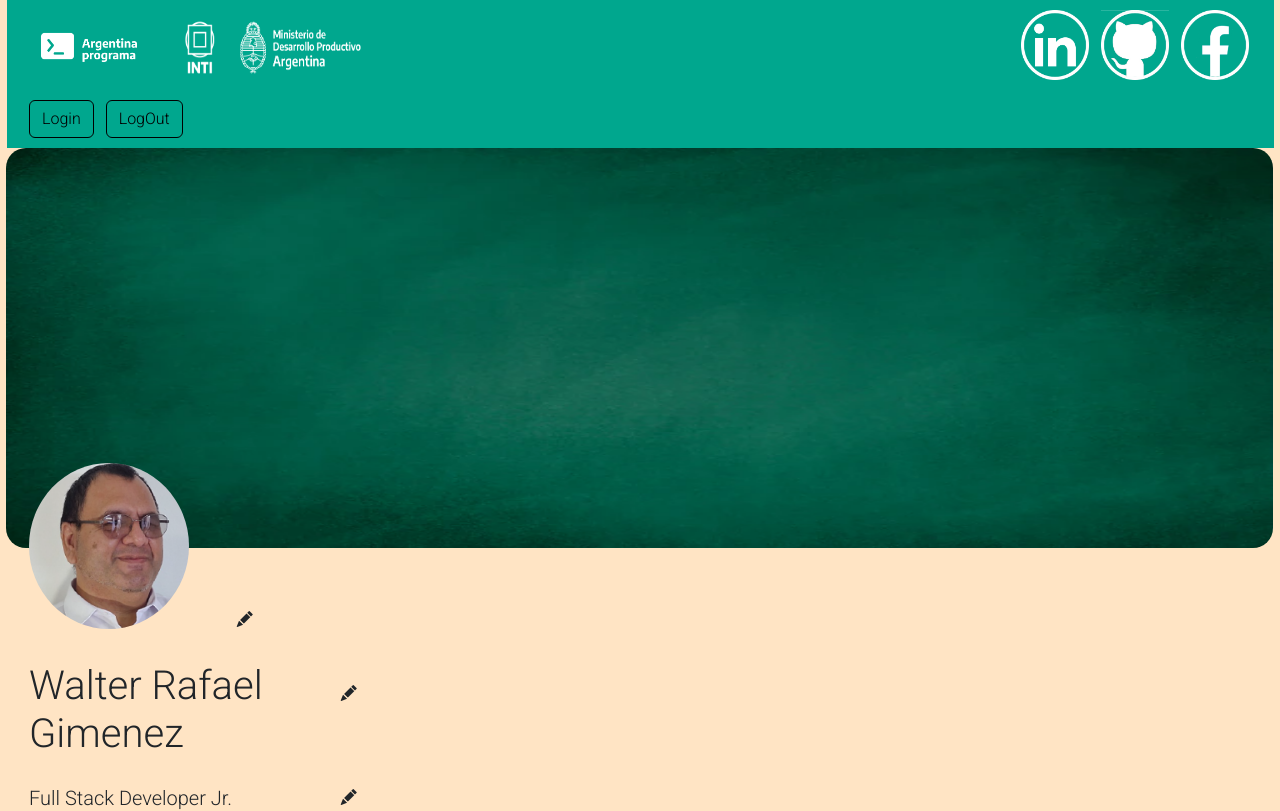
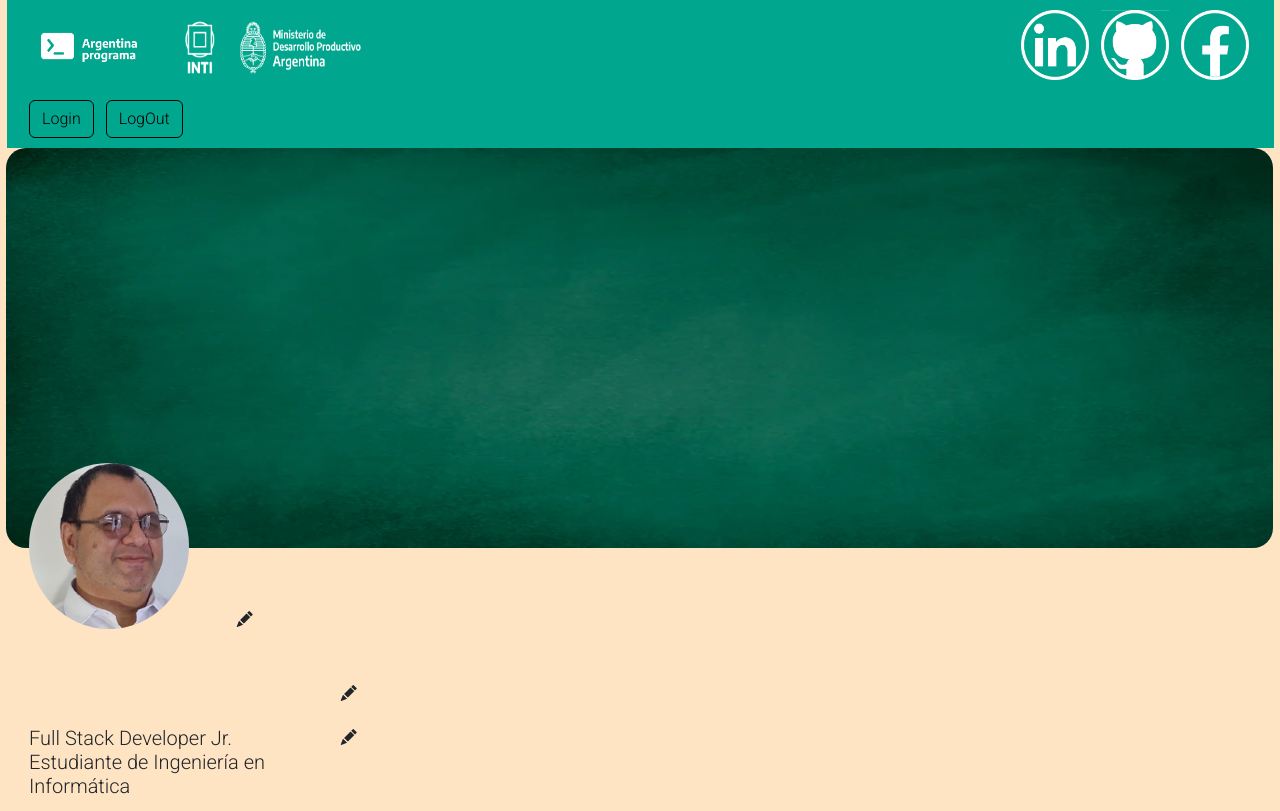
Before and after one commit to WalterGimenez/FrontEnd, an Angular app in the folder gimenezApp/: page / in a window 1280 px wide. Shown: the top 811 px of the page. Built offline with nearby package versions, Linux system fonts and the light colour scheme; no server answers.

Commit message:
se trajo el nombre desde la base de datos

```diff
--- a/gimenezApp/src/app/components/about/about.component.html
+++ b/gimenezApp/src/app/components/about/about.component.html
@@ -12,7 +12,7 @@
 
 <div class="row">
       <div class="col-sm-3 col-md-3 col-lg-3">
-        <h1>Walter Rafael Gimenez</h1>
+        <h1 id = "name" >{{persona.name}} {{ persona.lastName}}</h1>
       </div>
       <div class="col-sm-1 col-md-1 col-lg-1" id="pencil2">
         <i class="bi bi-pencil-fill"  width="75" height="75"></i>
--- a/gimenezApp/src/app/components/about/about.component.ts
+++ b/gimenezApp/src/app/components/about/about.component.ts
@@ -1,4 +1,6 @@
 import { Component, OnInit } from '@angular/core';
+import { persona } from 'src/app/model/persona.model';
+import { PersonaService } from 'src/app/service/persona.service';
 
 @Component({
   selector: 'app-about',
@@ -6,10 +8,12 @@ import { Component, OnInit } from '@angular/core';
   styleUrls: ['./about.component.css']
 })
 export class AboutComponent implements OnInit {
+  persona: persona = new persona("","","","");
 
-  constructor() { }
+  constructor(public personaService : PersonaService) { }
 
   ngOnInit(): void {
+    this.personaService.getPersona().subscribe(data => {this.persona = data})
   }
 
 }
--- a/gimenezApp/src/app/service/persona.service.ts
+++ b/gimenezApp/src/app/service/persona.service.ts
@@ -1,4 +1,7 @@
+import { HttpClient } from '@angular/common/http';
 import { Injectable } from '@angular/core';
+import { Observable } from 'rxjs';
+import { persona } from '../model/persona.model';
 
 @Injectable({
   providedIn: 'root'
@@ -6,5 +9,9 @@ import { Injectable } from '@angular/core';
 export class PersonaService {
   URL = 'http://localhost:8080/personas/'
 
-  constructor() { }
+  constructor(private http: HttpClient) { }
+
+  public getPersona(): Observable <persona>{
+    return this.http.get<persona>(this.URL + 'informe');
+  }
 }
```
